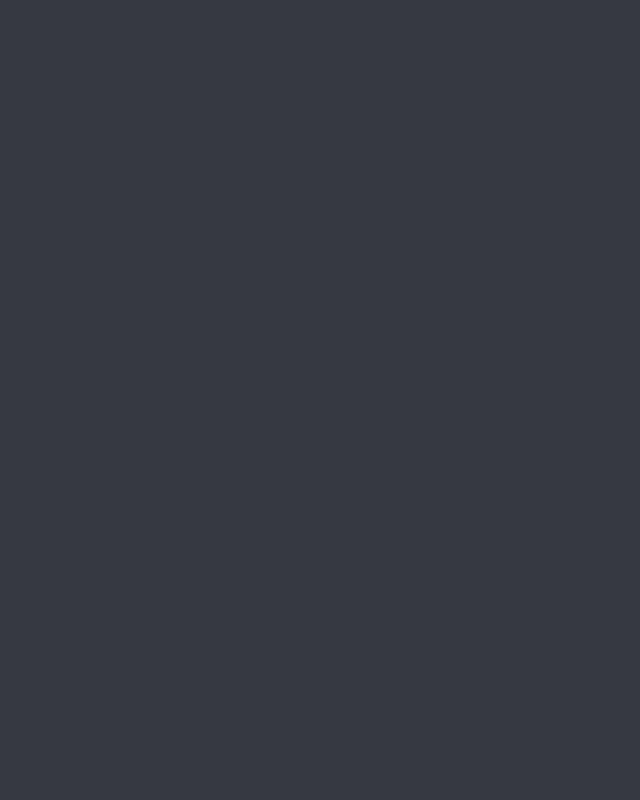
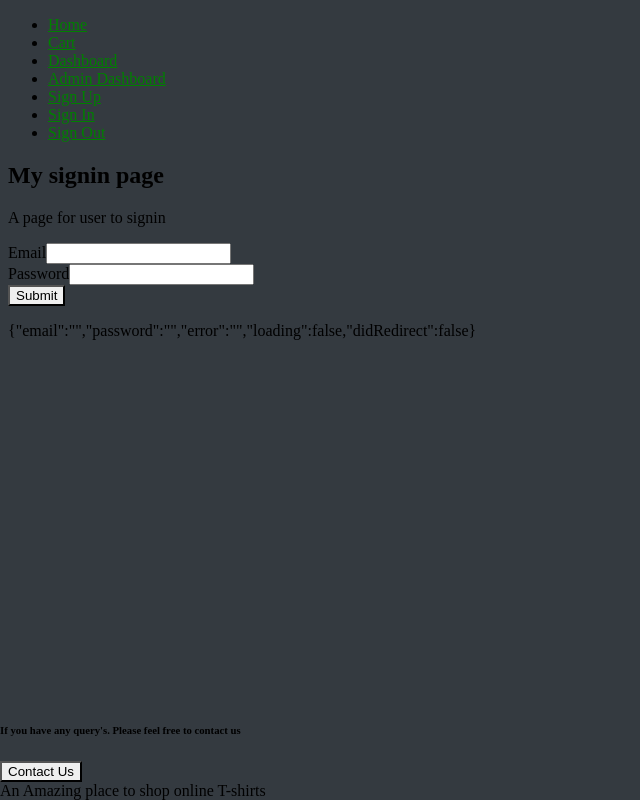
Before and after one commit to anjanadevi411/MERN-eCommerce, a React (Create React App) app in the folder projfrontend/: page /signin in a window 1280 px wide. Before the commit this address had no page. Shown: the whole page, without its empty margins (0-640 px from the left). Built offline with nearby package versions, Linux system fonts and the light colour scheme; the HTML template or start-up script is replaced by a standard one.

Commit message:
communicating from frontend to backend i.e signup and signin

```diff
--- a/projfrontend/src/App.js
+++ b/projfrontend/src/App.js
@@ -1,11 +1,15 @@
 import React from "react";
 import { Routes, Route } from "react-router-dom";
 import Home from "./core/Home";
+import Signup from "./user/Signup";
+import Signin from "./user/Signin";
 
 function App() {
   return (
     <Routes>
       <Route path="/" element={<Home />} />
+      <Route path="/signup" element={<Signup />} />
+      <Route path="/signin" element={<Signin />} />
     </Routes>
   );
 }
--- a/projfrontend/src/auth/helper/index.js
+++ b/projfrontend/src/auth/helper/index.js
@@ -0,0 +1,65 @@
+import { API } from "../../backend"; //API is http://localhost:8000/api/
+
+export const signup = (user) => {
+  return fetch(`${API}/signup`, {
+    method: "POST",
+    headers: {
+      Accept: "application/json",
+      "Content-Type": "application/json",
+    },
+    body: JSON.stringify(user),
+  })
+    .then((response) => {
+      return response.json();
+    })
+    .catch((err) => {
+      return console.log(err);
+    });
+};
+
+export const signin = (user) => {
+  return fetch(`${API}/signin`, {
+    method: "POST",
+    headers: {
+      Accept: "application/json",
+      "Content-Type": "application/json",
+    },
+    body: JSON.stringify(user),
+  })
+    .then((response) => {
+      return response.json();
+    })
+    .catch((err) => {
+      return console.log(err);
+    });
+};
+
+export const authenticate = (data, next) => {
+  if (typeof window !== "undefined") {
+    localStorage.setItem("jwt", JSON.stringify(data));
+    next();
+  }
+};
+
+export const signout = (next) => {
+  if (typeof window !== "undefined") {
+    localStorage.removeItem("jwt");
+    next();
+    return fetch(`${API}/signout`, {
+      method: "GET",
+    })
+      .then((response) => console.log("successfully signed out"))
+      .catch((err) => console.log(err));
+  }
+};
+
+export const isAuthenticated = () => {
+  if (typeof window == "undefined") {
+    return false;
+  }
+  if (localStorage.getItem("jwt")) {
+    JSON.parse(localStorage.getItem("jwt"));
+  } else {
+    return false;
+  }
+};
--- a/projfrontend/src/core/Base.js
+++ b/projfrontend/src/core/Base.js
@@ -17,10 +17,10 @@ function Base({
         </div>
         <div className={className}>{children}</div>
       </div>
-      <footer className="footer bg-dark mt-auto py-3">
+      <footer className="footer bg-dark mt-auto">
         <div className="container-fluid bg-success text-white text-center py-3">
-          <h4>If you have any query's. Please feel free to contact us</h4>
-          <button className="btn btn-warning btn-lg">Contact US</button>
+          <h6>If you have any query's. Please feel free to contact us</h6>
+          <button className="btn btn-warning btn-md">Contact Us</button>
         </div>
         <div className="container">
           <span className="text-muted">
--- a/projfrontend/src/core/Home.js
+++ b/projfrontend/src/core/Home.js
@@ -6,7 +6,7 @@ import Base from "./Base";
 function Home() {
   console.log("API IS", API);
   return (
-    <Base title="My Home Page">
+    <Base title="Online Store" description="Amazing place to shop online">
       <div className="row">
         <div className="col-4">
           <button className="btn btn-success">Test</button>
--- a/projfrontend/src/core/Navigation.js
+++ b/projfrontend/src/core/Navigation.js
@@ -1,44 +1,86 @@
 import React from "react";
-import { Link } from "react-router-dom";
+import { NavLink } from "react-router-dom";
 
 function Navigation() {
   return (
     <div>
       <ul className="nav nav-tabs bg-dark">
         <li className="nav-item">
-          <Link className="nav-link" to={"/"}>
+          <NavLink
+            style={(isActive) => ({
+              color: isActive ? "green" : "blue",
+            })}
+            className="nav-link"
+            to={"/"}
+          >
             Home
-          </Link>
+          </NavLink>
         </li>
         <li className="nav-item">
-          <Link className="nav-link" to={"/"}>
+          <NavLink
+            style={(isActive) => ({
+              color: isActive ? "green" : "blue",
+            })}
+            className="nav-link"
+            to={"/cart"}
+          >
             Cart
-          </Link>
+          </NavLink>
         </li>
         <li className="nav-item">
-          <Link className="nav-link" to={"/"}>
+          <NavLink
+            style={(isActive) => ({
+              color: isActive ? "green" : "blue",
+            })}
+            className="nav-link"
+            to={"/user/dashboard"}
+          >
             Dashboard
-          </Link>
+          </NavLink>
         </li>
         <li className="nav-item">
-          <Link className="nav-link" to={"/"}>
+          <NavLink
+            style={(isActive) => ({
+              color: isActive ? "green" : "blue",
+            })}
+            className="nav-link"
+            to={"/admin/dashboard"}
+          >
             Admin Dashboard
-          </Link>
+          </NavLink>
         </li>
         <li className="nav-item">
-          <Link className="nav-link" to={"/"}>
+          <NavLink
+            style={(isActive) => ({
+              color: isActive ? "green" : "blue",
+            })}
+            className="nav-link"
+            to={"/signup"}
+          >
             Sign Up
-          </Link>
+          </NavLink>
         </li>
         <li className="nav-item">
-          <Link className="nav-link" to={"/"}>
+          <NavLink
+            style={(isActive) => ({
+              color: isActive ? "green" : "blue",
+            })}
+            className="nav-link"
+            to={"/signin"}
+          >
             Sign In
-          </Link>
+          </NavLink>
         </li>
         <li className="nav-item">
-          <Link className="nav-link" to={"/"}>
+          <NavLink
+            style={(isActive) => ({
+              color: isActive ? "green" : "blue",
+            })}
+            className="nav-link"
+            to={"/signout"}
+          >
             Sign Out
-          </Link>
+          </NavLink>
         </li>
       </ul>
     </div>
--- a/projfrontend/src/styles.css
+++ b/projfrontend/src/styles.css
@@ -7,3 +7,10 @@
 body {
   background: #343a40;
 }
+
+footer {
+  position: absolute;
+  bottom: 0px;
+  right: 0px;
+  left: 0px;
+}
--- a/projfrontend/src/user/Signin.js
+++ b/projfrontend/src/user/Signin.js
@@ -0,0 +1,123 @@
+import React, { useState } from "react";
+import { Link, Navigate } from "react-router-dom";
+import Base from "../core/Base";
+import { signin, authenticate, isAuthenticated } from "../auth/helper";
+
+function Signin() {
+  const [values, setValues] = useState({
+    email: "",
+    password: "",
+    error: "",
+    loading: false,
+    didRedirect: false,
+  });
+
+  const { email, password, error, loading, didRedirect } = values;
+  const { user } = isAuthenticated();
+
+  const handleChange = (item) => (event) => {
+    setValues({ ...values, error: false, [item]: event.target.value });
+  };
+
+  const onSubmit = (event) => {
+    event.preventDefault();
+    setValues({ ...values, error: false, loading: true });
+    signin({ email, password })
+      .then((data) => {
+        if (data.error) {
+          setValues({ ...values, error: data.error, loading: false });
+        } else {
+          authenticate(data, () => {
+            setValues({ ...values, didRedirect: true });
+          });
+        }
+      })
+      .catch(console.log("SignIn request failed"));
+  };
+
+  const performRedirect = () => {
+    if (didRedirect) {
+      if (user && user.role === 1) {
+        return <p>Redirect to Admin dashboard</p>;
+      } else {
+        return <p>Redirect to User dashboard</p>;
+      }
+    }
+    if (isAuthenticated()) {
+      return <Navigate to={"/"} />;
+    }
+  };
+
+  const loadingMsg = () => {
+    return (
+      loading && (
+        <div className="alert alert-info">
+          <h1>Loading...</h1>
+        </div>
+      )
+    );
+  };
+
+  const errorMsg = () => {
+    return (
+      <div className="row">
+        <div className="col-md-6 offset-sm-3 text-left">
+          <div
+            className="alert alert-danger"
+            style={{ display: error ? "" : "none" }}
+          >
+            {error}
+          </div>
+        </div>
+      </div>
+    );
+  };
+
+  const signInForm = () => {
+    return (
+      <div className="row">
+        <div className="col-md-6 offset-sm-3 text-left">
+          <form>
+            <div className="form-group mb-3">
+              <label className="text-light">Email</label>
+              <input
+                onChange={handleChange("email")}
+                value={email}
+                className="form-control"
+                type="email"
+              />
+            </div>
+            <div className="form-group mb-3">
+              <label className="text-light">Password</label>
+              <input
+                onChange={handleChange("password")}
+                value={password}
+                className="form-control"
+                type="password"
+              />
+            </div>
+            <button
+              onClick={onSubmit}
+              type="submit"
+              className="btn btn-success btn-block"
+            >
+              Submit
+            </button>
+          </form>
+        </div>
+      </div>
+    );
+  };
+
+  return (
+    <Base title="My signin page" description="A page for user to signin">
+      {loadingMsg()}
+      {errorMsg()}
+      {signInForm()}
+      {performRedirect()}
+      <p className="text-white text-center">{JSON.stringify(values)}</p>
+    </Base>
+  );
+}
+
+export default Signin;
--- a/projfrontend/src/user/Signup.js
+++ b/projfrontend/src/user/Signup.js
@@ -0,0 +1,127 @@
+import React, { useState } from "react";
+import { Link } from "react-router-dom";
+import { signup } from "../auth/helper";
+import Base from "../core/Base";
+
+function Signup() {
+  const [values, setValues] = useState({
+    name: "",
+    email: "",
+    password: "",
+    error: "",
+    success: false,
+  });
+
+  const { name, email, password, error, success } = values;
+
+  const handleChange = (item) => (event) => {
+    setValues({ ...values, error: false, [item]: event.target.value });
+  };
+
+  const onSubmit = (event) => {
+    event.preventDefault();
+    setValues({ ...values, error: false });
+    signup({ name, email, password })
+      .then((data) => {
+        if (data.error) {
+          setValues({ ...values, error: data.error, success: false });
+        } else {
+          setValues({
+            ...values,
+            name: "",
+            email: "",
+            password: "",
+            error: "",
+            success: true,
+          });
+        }
+      })
+      .catch(console.log("Error in signup"));
+  };
+
+  const signUpForm = () => {
+    return (
+      <div className="row">
+        <div className="col-md-6 offset-sm-3 text-left">
+          <form>
+            <div className="form-group mb-3">
+              <label className="text-light">Name</label>
+              <input
+                className="form-control"
+                onChange={handleChange("name")}
+                type="text"
+                value={name}
+              />
+            </div>
+            <div className="form-group mb-3">
+              <label className="text-light">Email</label>
+              <input
+                className="form-control"
+                onChange={handleChange("email")}
+                type="email"
+                value={email}
+              />
+            </div>
+            <div className="form-group mb-3">
+              <label className="text-light">Password</label>
+              <input
+                className="form-control"
+                onChange={handleChange("password")}
+                type="password"
+                value={password}
+              />
+            </div>
+            <button onClick={onSubmit} className="btn btn-success btn-block">
+              SignUp
+            </button>
+          </form>
+        </div>
+      </div>
+    );
+  };
+
+  const successMsg = () => {
+    return (
+      <div className="row">
+        <div className="col-md-6 offset-sm-3 text-left">
+          <div
+            className="alert alert-success"
+            style={{ display: success ? "" : "none" }}
+          >
+            Your account has been created. Please
+            <Link to={"/signin"}>Login Here</Link>
+          </div>
+        </div>
+      </div>
+    );
+  };
+
+  const errorMsg = () => {
+    return (
+      <div className="row">
+        <div className="col-md-6 offset-sm-3 text-left">
+          <div
+            className="alert alert-danger"
+            style={{ display: error ? "" : "none" }}
+          >
+            {error}
+          </div>
+        </div>
+      </div>
+    );
+  };
+
+  return (
+    <Base
+      title="My signup page"
+      description="You have to do a signup before ordering anything"
+    >
+      {successMsg()}
+      {errorMsg()}
+      {signUpForm()}
+      <p className="text-white text-center">{JSON.stringify(values)}</p>
+    </Base>
+  );
+}
+
+export default Signup;
```
Also changed, not shown: 1 other file (tests, documents, lock files or other folders).
